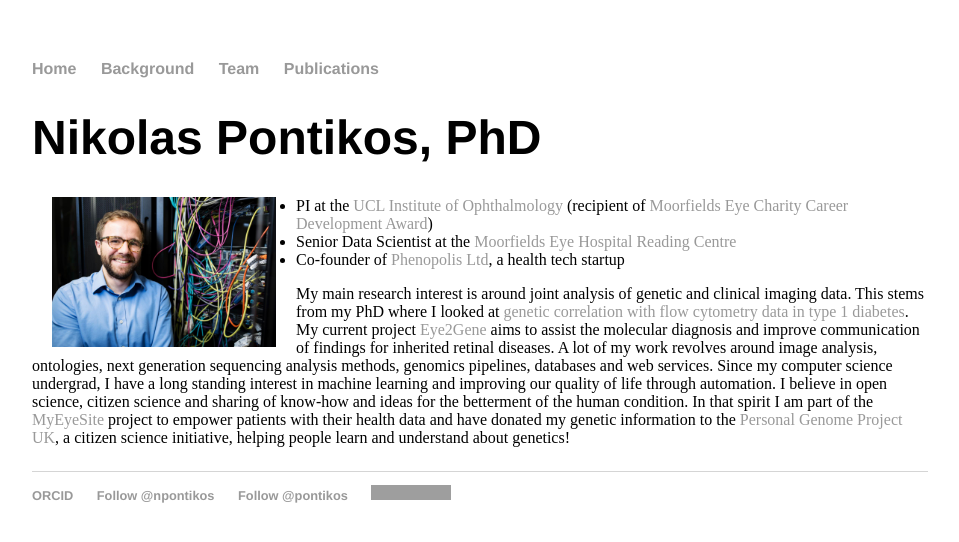
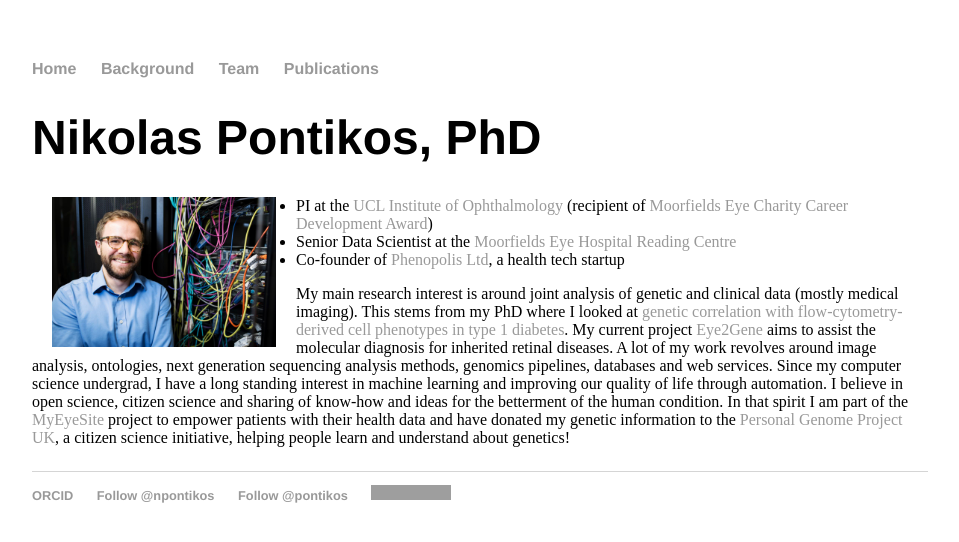
Before and after one commit to pontikos/pontikos.github.io, a Jekyll site: the page built from index.html, in a window 1280 px wide. Shown: the top 542 px of the page, without its empty margins (160-1119 px from the left). Built offline with Jekyll 4.4.1, drawn with Linux system fonts in a browser that asks for light colours; nearby versions of some CDN libraries; comment, search, counter and statistics services are not loaded; grey boxes are pictures that could not be loaded.

Commit message:
Update index.html

```diff
--- a/index.html
+++ b/index.html
@@ -15,10 +15,10 @@
   <li> Co-founder of <a href="https://phenopolis.co.uk/">Phenopolis Ltd</a>, a health tech startup </li>
 </ul>
 
-My main research interest is around joint analysis of genetic and clinical imaging data.
-This stems from my PhD where I looked at <a href="https://figshare.com/articles/Nikolas_Pontikos_PhD_Thesis_2015/1598198">genetic correlation with flow cytometry data in type 1 diabetes</a>.
+My main research interest is around joint analysis of genetic and clinical data (mostly medical imaging).
+This stems from my PhD where I looked at <a href="https://figshare.com/articles/Nikolas_Pontikos_PhD_Thesis_2015/1598198">genetic correlation with flow-cytometry-derived cell phenotypes in type 1 diabetes</a>.
 
-My current project <a href="https://www.eye2gene.com/">Eye2Gene</a>  aims to assist the molecular diagnosis and improve communication of findings for inherited retinal diseases.
+My current project <a href="https://www.eye2gene.com/">Eye2Gene</a>  aims to assist the molecular diagnosis for inherited retinal diseases.
 
 A lot of my work revolves around image analysis, ontologies, next generation sequencing analysis methods, genomics pipelines, databases and web services.
 
```
